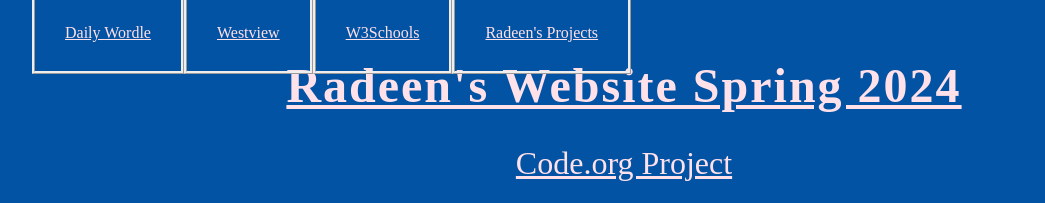
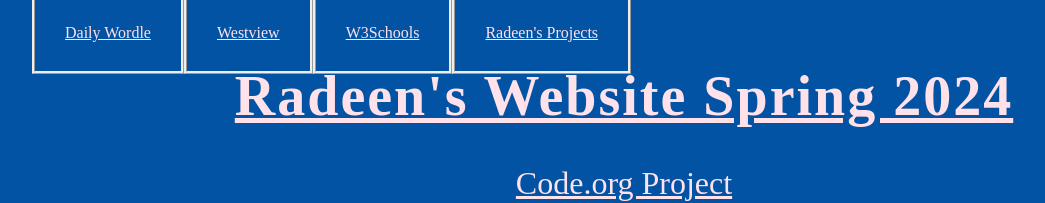
Before and after one commit to WVCS/website-radeenvuh, a plain HTML site: page index.html in a window 1280 px wide. Shown: the top 203 px of the page, without its empty margins (16-1061 px from the left). Drawn offline with Linux system fonts and the light colour scheme.

Commit message:
style.css

```diff
--- a/style.css
+++ b/style.css
@@ -2,7 +2,7 @@ body{
   background-color: #0353A4;
 }
 h1{
-  font-size:300%;
+  font-size:350%;
   letter-spacing: 2px;
   color: #FFE1EA;
   text-decoration: underline;
```
